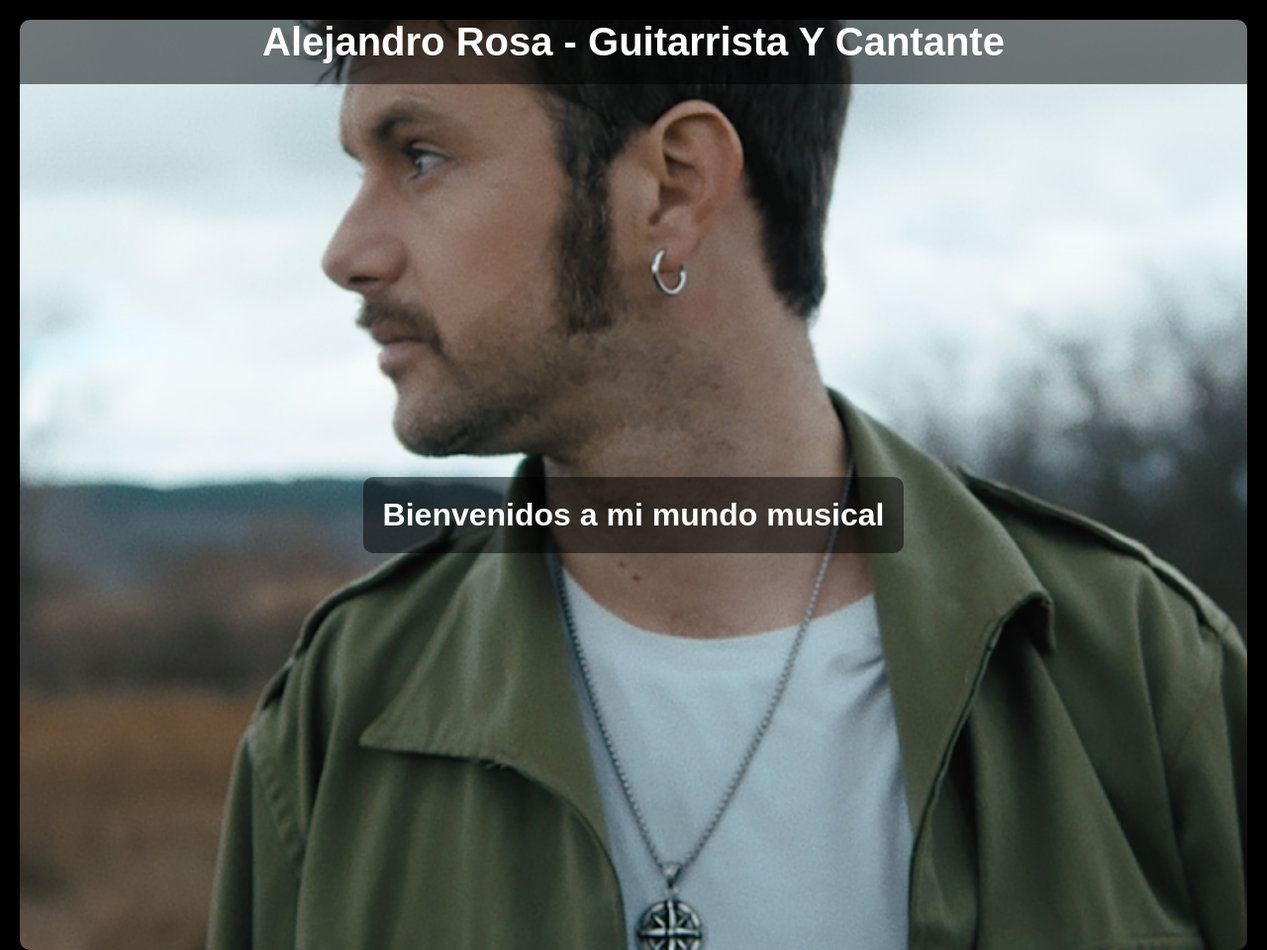
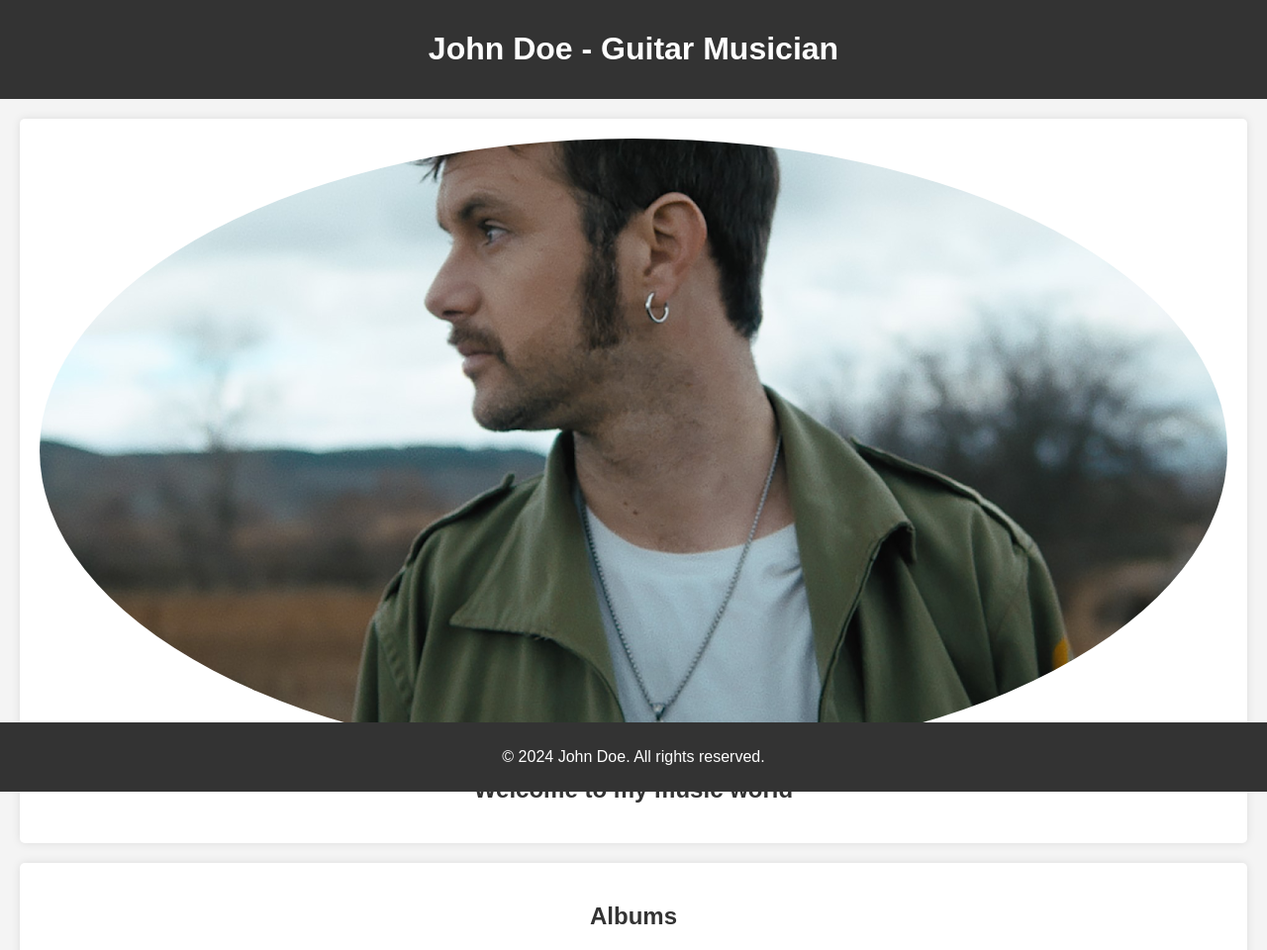
Before and after one commit to blackhawk2772/webGuitarra, a plain HTML site: page index.html in a window 1280 px wide. Shown: the top 960 px of the page at 99% size. Drawn offline with Linux system fonts and the light colour scheme; files that its build step writes are made by us from their sources.

Commit message:
test again

```diff
--- a/index.html
+++ b/index.html
@@ -3,32 +3,30 @@
 <head>
     <meta charset="UTF-8">
     <meta name="viewport" content="width=device-width, initial-scale=1.0">
-    <title>Alejandro Rosa</title>
-    <link rel="stylesheet" href="styles/styles.css">
+    <title>John Doe - Guitar Musician</title>
+    <link rel="stylesheet" href="styles.css">
 </head>
 <body>
     <header>
-        <div class="header-overlay">
-            <h1>Alejandro Rosa - Guitarrista Y Cantante</h1>
-        </div>
+        <h1>John Doe - Guitar Musician</h1>
     </header>
 
     <section id="hero">
-        <div class="hero-content">
-            <h2>Bienvenidos a mi mundo musical</h2>
-        </div>
+        <img src="images/musician.png" alt="John Doe">
+        <h2>Welcome to my music world</h2>
     </section>
 
     <section id="albums">
         <h2>Albums</h2>
         <div class="album">
             <img src="images/album1.jpeg" alt="Album 1">
-            <p>Las calles de Dublín</p>
+            <p>Album Name 1</p>
         </div>
         <div class="album">
             <img src="images/album2.jpeg" alt="Album 2">
-            <p>Un poco más cerca</p>
+            <p>Album Name 2</p>
         </div>
+        <!-- Add more albums as needed -->
     </section>
 
     <section id="concerts">
@@ -36,13 +34,14 @@
         <ul>
             <li>Concert 1: Date, Location</li>
             <li>Concert 2: Date, Location</li>
+            <!-- Add more concerts as needed -->
         </ul>
     </section>
 
     <footer>
-        <p>&copy; 2024 Alejandro Rosa. All rights reserved.</p>
+        <p>&copy; 2024 John Doe. All rights reserved.</p>
     </footer>
 
-    <script src="scripts/scripts.js"></script>
+    <script src="scripts.js"></script>
 </body>
 </html>
--- a/styles.css
+++ b/styles.css
@@ -1,66 +1,47 @@
 body {
-    font-family: 'Arial', sans-serif;
+    font-family: Arial, sans-serif;
     margin: 0;
     padding: 0;
-    background-color: #000;
-    color: #fff;
+    background-color: #f4f4f4;
 }
 
 header {
-    position: absolute;
-    width: 100%;
-    top: 0;
-    left: 0;
-    z-index: 1;
-}
-
-.header-overlay {
-    background-color: rgba(0, 0, 0, 0.5); /* semi-transparent black */
-    padding: 20px 0;
+    background-color: #333;
+    color: white;
+    padding: 10px 0;
     text-align: center;
 }
 
-header h1 {
-    margin: 0;
-    font-size: 2.5em;
-    color: #fff;
+#hero {
+    text-align: center;
+    background-color: #fff;
+    padding: 20px;
+    box-shadow: 0 0 10px rgba(0, 0, 0, 0.1);
 }
 
-#hero {
-    position: relative;
-    height: 100vh; /* fill the viewport height */
-    background: url('../images/principal_alex.png') no-repeat center center/cover;
-    display: flex;
-    align-items: center;
-    justify-content: center;
-    text-align: center;
-    padding-top: 100px; /* offset for header */
+#hero img {
+    max-width: 100%;
+    height: auto;
+    border-radius: 50%;
 }
 
-.hero-content {
-    background-color: rgba(0, 0, 0, 0.5); /* semi-transparent black */
-    padding: 20px;
-    border-radius: 10px;
-}
-
-.hero-content h2 {
-    margin: 0;
-    font-size: 2em;
-    color: #fff;
+#hero h2 {
+    margin-top: 10px;
+    font-size: 1.5em;
+    color: #333;
 }
 
 section {
-    padding: 40px 20px;
-    margin: 20px auto;
-    max-width: 1200px;
-    background-color: rgba(255, 255, 255, 0.1); /* semi-transparent white for better readability */
-    border-radius: 10px;
+    padding: 20px;
+    margin: 20px;
+    background-color: white;
+    border-radius: 5px;
+    box-shadow: 0 0 10px rgba(0, 0, 0, 0.1);
 }
 
 section h2 {
     text-align: center;
-    color: #fff;
-    margin-bottom: 20px;
+    color: #333;
 }
 
 .album {
@@ -72,25 +53,25 @@ section h2 {
 .album img {
     max-width: 150px;
     height: auto;
-    border-radius: 10px;
+    border-radius: 5px;
 }
 
 #concerts ul {
     list-style-type: none;
     padding: 0;
-    color: #fff;
 }
 
 #concerts li {
     padding: 10px;
-    border-bottom: 1px solid #555;
+    border-bottom: 1px solid #ddd;
 }
 
 footer {
     text-align: center;
     padding: 10px 0;
     background-color: #333;
-    color: #fff;
+    color: white;
+    position: fixed;
     width: 100%;
     bottom: 0;
 }
```
Also changed, not shown: album1.jpeg (deleted), album2.jpeg (deleted), images/musician.png (renamed from musician.png), images/principal_alex.png (deleted).
